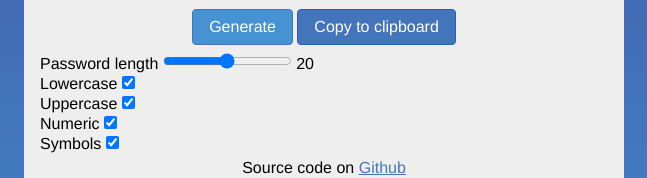
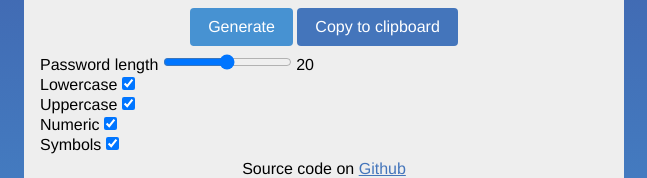
Before and after one commit to PakkuDon/password-generator, a plain HTML site: page index.html in a window 1280 px wide. In both pictures the pointer is over the button "Generate". Shown: the part 347-525 px from the top of the page, 316-963 px from the left. Drawn offline with nearby package versions, Linux system fonts and the light colour scheme.

Commit message:
Make button borders transparent

```diff
--- a/styles.css
+++ b/styles.css
@@ -77,7 +77,7 @@ hr {
 button {
   cursor: pointer;
   color: #111;
-  border: 1px solid #2362bb;
+  border-color: transparent;
   border-radius: 0.25em;
   padding: 0.5em 1em;
   background: #4475bb;
@@ -85,9 +85,8 @@ button {
 }
 
 button:hover,
-button:active {
+button:focus {
   background: #4792D2;
-  border-color: #4475bb;
 }
 
 button:active {
```
